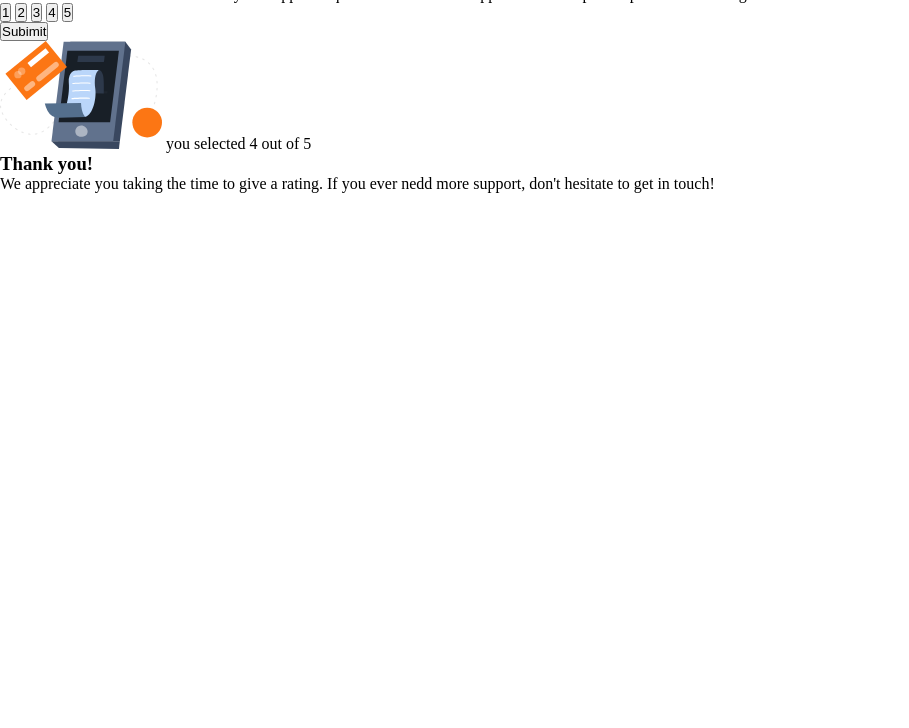
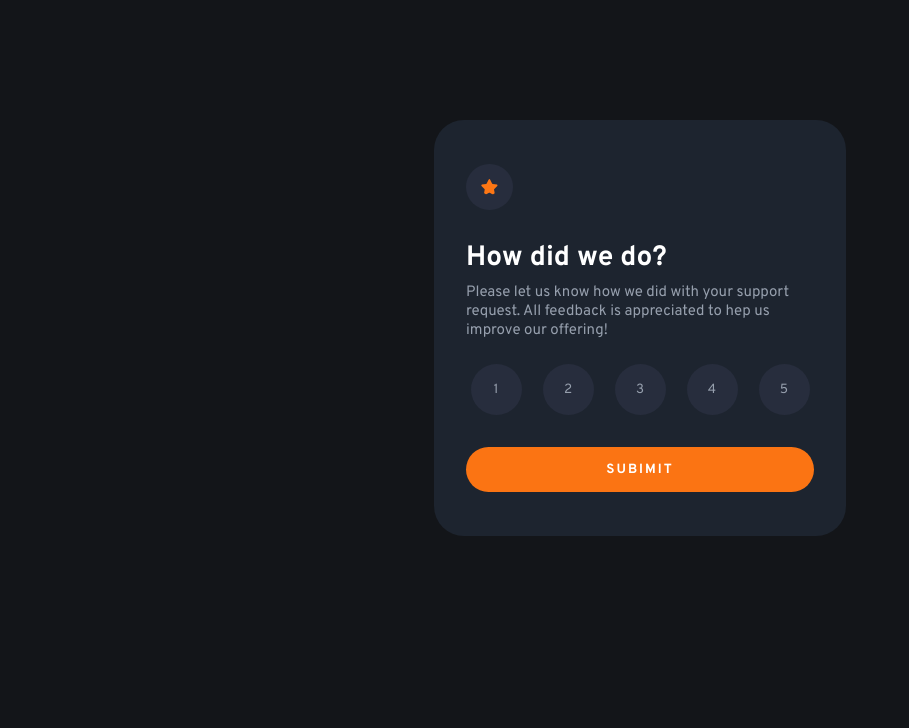
Before and after one commit to maikesoares/interactive_rate_component, a plain HTML site: page index.html in a window 1280 px wide. Shown: the part 72-800 px from the top of the page, without its empty margins (0-909 px from the left). Drawn offline with Linux system fonts and the light colour scheme.

Commit message:
Adicionado todo o css do projeto e criado o arquivo js

```diff
--- a/index.html
+++ b/index.html
@@ -17,14 +17,14 @@
     <title>Interactive rating component</title>
   </head>
   <body>
-    <main class="card">
+    <main class="card ativo">
       <img src="./src/images/icon-star.svg" alt="Icon star" />
       <h1>How did we do?</h1>
       <p>
         Please let us know how we did with your support request. All feedback is
         appreciated to hep us improve our offering!
       </p>
-      <div>
+      <div class="buttons">
         <button>1</button>
         <button>2</button>
         <button>3</button>
@@ -32,21 +32,23 @@
         <button>5</button>
       </div>
       <form>
-        <button type="submit">Subimit</button>
+        <button type="submit" class="btn-submit">Subimit</button>
       </form>
     </main>
 
-    <section>
+    <section class="thank-you">
       <img
         src="./src/images/illustration-thank-you.svg"
         alt="illustration-thank-you"
       />
-      <span>you selected 4 out of 5</span>
+      <span>You selected 4 out of 5</span>
       <h3>Thank you!</h3>
       <p>
         We appreciate you taking the time to give a rating. If you ever nedd
         more support, don't hesitate to get in touch!
       </p>
     </section>
+
+    <script src="./src/js/index.js"></script>
   </body>
 </html>
--- a/src/css/styles.css
+++ b/src/css/styles.css
@@ -0,0 +1,139 @@
+@import url('https://fonts.googleapis.com/css2?family=Overpass:ital,wght@0,100..900;1,100..900&display=swap');
+
+
+body {
+  background-color: var(--blue-dark);
+  min-height: 100vh;
+  display: flex;
+  align-items: center;
+  justify-content: center;
+  padding: 32px;
+  font-family: 'Overpass', sans-serif;
+}
+
+.card, .thank-you {
+  display: none;
+  flex-direction: column;
+  justify-content: center;
+  align-items: center;
+  width: 412px;
+  height: 416px;
+  border-radius: 30px;
+  background-color: var(--blue-medium);
+  padding: 32px;
+}
+
+.card img {
+  padding: 15px;
+  background-color: var(--blue-light);
+  border-radius: 50%;
+  align-self: flex-start;
+}
+
+.card h1 {
+  align-self: flex-start;
+  font-size: 28px;
+  color: var(--white);
+  margin: 30px 0 7px 0;
+}
+
+.card p {
+  color: var(--grafite);
+  font-size: 15px;
+  font-weight: 400;
+  margin-bottom: 24px;
+}
+
+.card .buttons {
+  display: flex;
+  justify-content: space-between;
+  gap: 21px;
+  margin-bottom: 32px;
+}
+
+.card .buttons button {
+  width: 51px;
+  height: 51px;
+  border-radius: 50%;
+  border: none;
+  background-color: var(--blue-light);
+  color: var(--grafite);
+  font-family: 'Overpass', sans-serif;
+}
+
+.card .buttons button.selected {
+  background-color: var(--orange);
+  color: var(--white);
+  font-family: 'Overpass', sans-serif;
+}
+
+
+.card .buttons button:hover{
+  background-color: var(--grafite);
+  cursor: pointer;
+  color: var(--white);
+}
+
+.card form {
+  width: 100%;
+}
+
+.card .btn-submit {
+  display: block;
+  width: 100%;
+  height: 45px;
+  border-radius: 22.5px;
+  background-color: var(--orange);
+  border: none;
+  color: var(--white);
+  font-family: 'Overpass', sans-serif;
+  font-weight: 700;
+  letter-spacing: 2px;
+  text-transform: uppercase;
+}
+
+.card .btn-submit:hover {
+  background-color: var(--white);
+  color: var(--orange);
+  cursor: pointer;
+}
+
+.thank-you {
+  display: flex;
+  flex-direction: column;
+  align-items: center;
+  display: none;
+}
+
+.thank-you img {
+  margin: 45px 0 36px 0;
+}
+
+.thank-you span {
+  color: var(--orange);
+  font-size: 15px;
+  font-weight: 400;
+  border-radius: 22.5px;
+  background-color: var(--blue-light);
+  padding: 4px 20px;
+  margin-bottom: 32px;
+}
+
+.thank-you h3 {
+  color: var(--white);
+  font-size: 28px;
+  font-weight: 700;
+  margin-bottom: 7px;
+}
+
+.thank-you p {
+  text-align: center;
+  color: var(--grafite);
+  font-size: 15px;
+  font-weight: 400;
+  width: 340px;
+}
+
+.ativo {
+  display: flex;
+}
--- a/src/css/variables.css
+++ b/src/css/variables.css
@@ -1,3 +1,8 @@
 :root {
   --blue-dark: #131519;
+  --blue-medium:#1D242F;
+  --blue-light: #272D3D;
+  --white: #fff;
+  --grafite: #969FAD;
+  --orange: hsl(25, 97%, 53%);
 }
```
Also changed, not shown: src/js/index.js (added).
